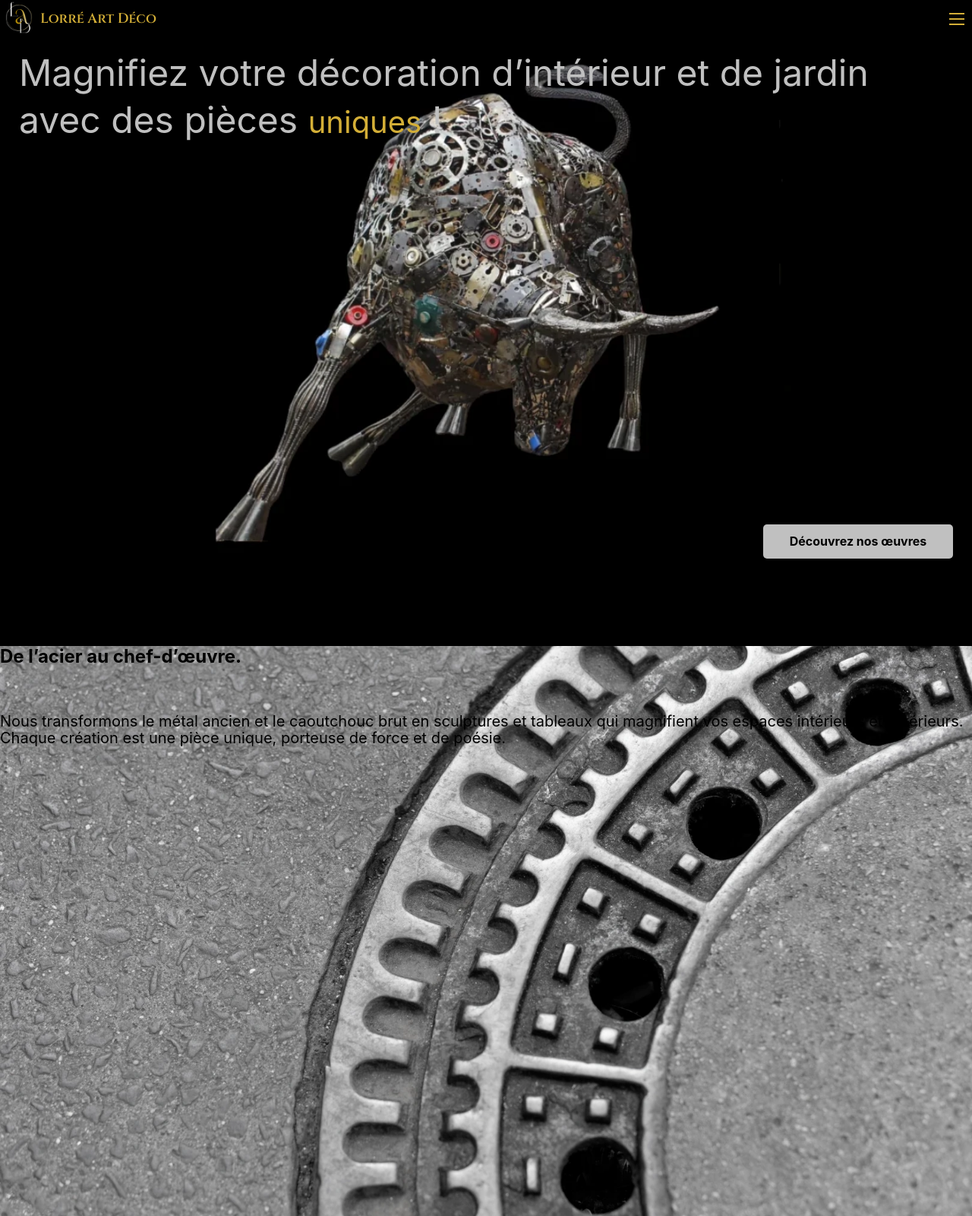
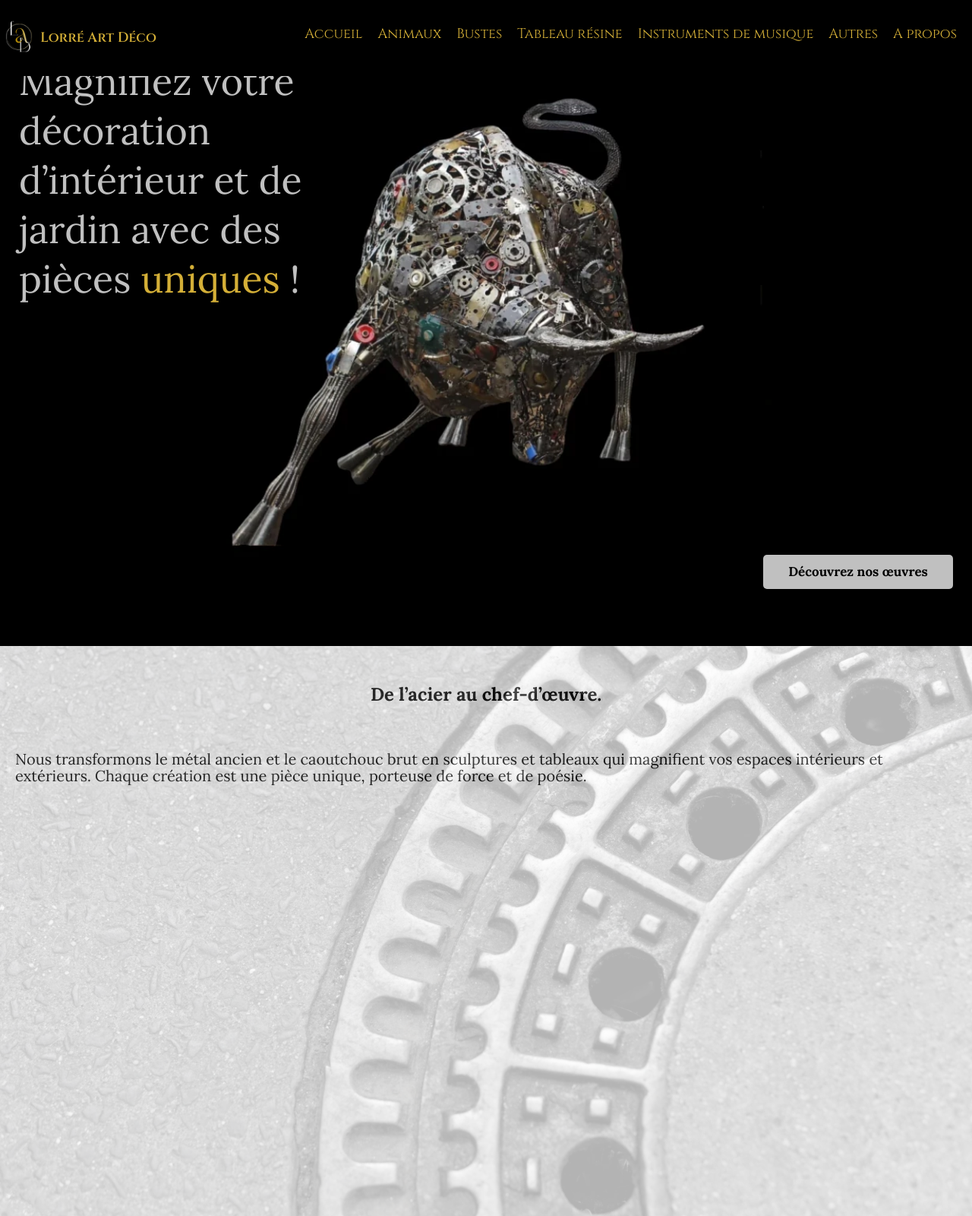
Before and after one commit to vassiliymarkov/lorre, a plain HTML site: page index.html in a window 1280 px wide. Shown: the whole page at 76% size. Drawn offline with nearby package versions, Linux system fonts and the light colour scheme.

Commit message:
Add files via upload

```diff
--- a/assets/style/style.css
+++ b/assets/style/style.css
@@ -12,26 +12,32 @@ ul {
 }
 
 body {
-    max-width: 1440px;
+    max-width: 1900px;
     min-width: 320px;
     margin: 0 auto;
     background-color: #000000;
-    font-family: 'Inter', sans-serif;
+    font-family: 'Lora', serif;
     overflow-x: hidden;
 }
 
-.container, .container-grey {
+.container,
+.container-grey {
     width: 100%;
     margin: 0 auto;
 }
+
 .container-grey {
     background: #C0C0C0;
 }
+
 .header {
+    font-family: "Cinzel", serif;
     display: flex;
     justify-content: space-between;
     align-items: center;
-    width: 100%;
+    max-width: 1900px;
+    min-width: 300px;
+    width: clamp(300px, 100%, 1900px);
     height: 50px;
     position: fixed;
     top: 0;
@@ -75,6 +81,12 @@ body {
     height: 16px;
     margin: 0 10px 0 0px;
     position: relative;
+}
+
+@media (min-width: 1200px) {
+    .header__hamburger {
+        display: none;
+    }
 }
 
 .header__hamburger-bar {
@@ -131,6 +143,37 @@ body {
     text-decoration: none;
 }
 
+@media (min-width: 1200px) {
+    .header {
+        height: 100px;
+    }
+
+    .menu {
+        /* position: absolute;
+        top: 0;
+        left: 0; */
+        position: static;
+        width: auto;
+        height: auto;
+        background: #000000;
+        pointer-events: auto;
+        z-index: 999999;
+    }
+
+    .header__menu-list {
+        display: flex;
+        justify-content: space-between;
+        align-items: center;
+        gap: 20px;
+    }
+.header__menu-item {
+    font-size: 18px;
+}
+    .header__menu-link {
+        color: #D4AF37;
+    }
+}
+
 /*** HERO ***/
 .hero {
     background-image: url(../img/hero_vertical.webp);
@@ -138,27 +181,61 @@ body {
     background-size: contain;
     background-position: center;
     width: 100%;
-    height: calc(100vh - 0px);
+    height: calc(100vh - 50px);
+    margin-top: 50px;
     padding: 65px 25px;
-
-
     display: flex;
     flex-direction: column;
-    /* сверху вниз */
     justify-content: space-between;
-    /* слоган у верхнего края, кнопка у нижнего */
-    /* padding: 40px 20px; */
+}
+
+@media (min-width: 480px) {
+    .hero__slogan {
+        width: 60%;
+    }
+
+    .hero_cta-btn {
+        margin-top: 30px;
+    }
 }
 
 .hero__slogan {
-    font-size: clamp(22px, 4vw, 48px);
+    font-size: calc(20px + (70 - 20) * ((100vw - 320px) / (1920 - 320)));
     color: #C0C0C0;
     line-height: 1.3;
+    width: 90%;
+}
+
+@media (min-width: 640px) {
+    .hero {
+        padding: 25px;
+    }
+
+    .hero__slogan {
+        width: 40%;
+    }
+}
+
+@media (min-width: 768px) {
+    .hero__slogan {
+        width: 60%;
+    }
+}
+
+@media (min-width: 991px) {
+    .hero__slogan {
+        width: 50%;
+    }
+}
+
+@media (min-width: 1200px) {
+    .hero__slogan {
+        width: 40%;
+    }
 }
 
 .golden {
     color: #D4AF37;
-    font-size: clamp(22px, 5vw, 40px);
 }
 
 .hero_cta-btn {
@@ -168,6 +245,7 @@ body {
     border-radius: 5px;
     background: #C0C0C0;
     color: #000;
+    font-size: 17px;
     font-weight: bold;
     border: none;
     cursor: pointer;
@@ -187,7 +265,22 @@ body {
     width: 100%;
     margin: 50px auto;
     height: calc(100vh - 50px);
-    color: #000000;
+    color: #000;
+}
+
+.intro__layer {
+    opacity: 0.7;
+    background: #fff;
+    width: 100%;
+    height: 100%;
+}
+
+.intro__content {
+    display: flex;
+    flex-direction: column;
+    justify-content: space-between;
+    align-items: center;
+    padding: 50px 20px;
 }
 
 .intro p {
--- a/index.html
+++ b/index.html
@@ -18,8 +18,6 @@
 </head>
 
 <body>
-    <div class="container">
-
     <header class="header">
         <div class="header__logo">
             <div class="header__img">
@@ -54,10 +52,11 @@
             <span class="header__hamburger-bar" id="hamburger-bar-3"></span>
         </div>
     </header>
+    <div class="container">
 
         <section class="hero">
             <div class="hero__slogan">
-                Magnifiez votre décoration d’intérieur et de jardin<br>
+                Magnifiez votre décoration d’intérieur et de jardin
                 avec des pièces <span class="golden">uniques</span> !
             </div>
             <button type="button" class="hero_cta-btn">Découvrez nos œuvres</button>
@@ -66,11 +65,17 @@
 
     <div class="container-grey">
         <section class="intro">
+            <div class="intro__layer">
+                <div class="intro__content">
                     <h2>De l’acier au chef-d’œuvre.</h2>
                     <p>
-                Nous transformons le métal ancien et le caoutchouc brut en sculptures et tableaux qui magnifient vos
-                espaces intérieurs et extérieurs. Chaque création est une pièce unique, porteuse de force et de poésie.
+                        Nous transformons le métal ancien et le caoutchouc brut en sculptures et tableaux qui magnifient
+                        vos
+                        espaces intérieurs et extérieurs. Chaque création est une pièce unique, porteuse de force et de
+                        poésie.
                     </p>
+                </div>
+            </div>
         </section>
     </div>
 
```
Also changed, not shown: 1 other file. Lines whose indentation alone changed are shown as unchanged.
